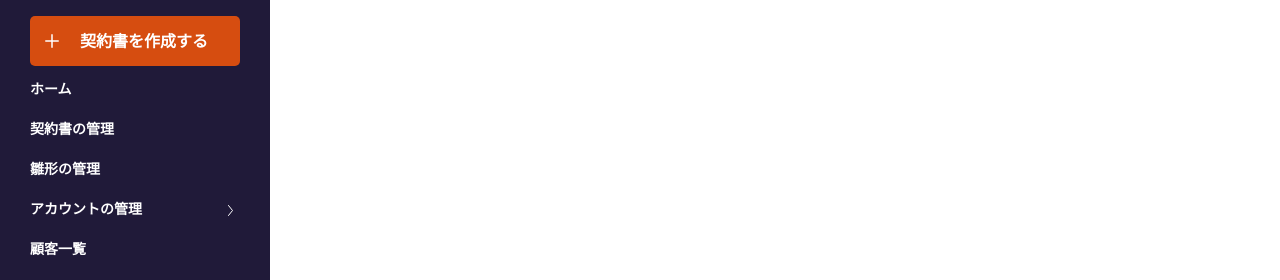
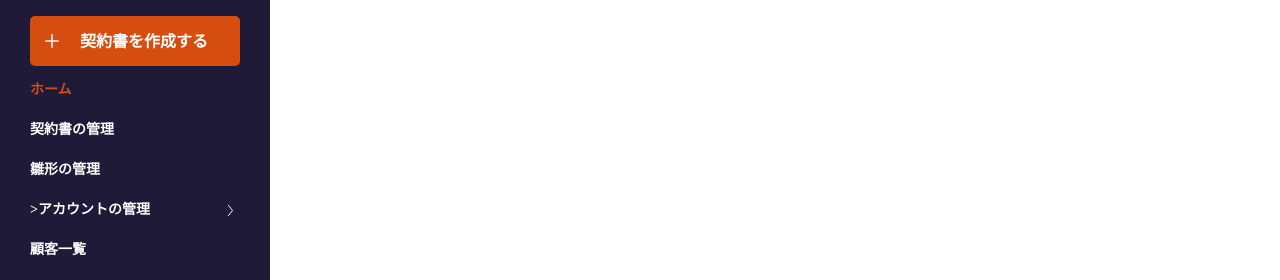
Before and after one commit to CuongPhan99/WebService, a Vue app in the folder frontend/: page / in a window 1280 px wide. Shown: the part 154-434 px from the top of the page. Built offline with nearby package versions, Linux system fonts and the light colour scheme; the HTML template or start-up script is replaced by a standard one.

Commit message:
edit NabSidebar

```diff
--- a/frontend/src/App.vue
+++ b/frontend/src/App.vue
@@ -17,19 +17,16 @@
         </div>
         <div class="nav-wrap">
           <ul id="nav-sidebar">
-            <li><a>ホーム</a></li>
-            <li><a>契約書の管理</a></li>
-            <li><a>雛形の管理</a></li>
-            <li>
+            <li v-for="(item, index) in items" v-bind:key="index">
               <a
                 @click="
-                  subNav(activeNav);
-                  changeTab('company');
-                  changeTabChild('');
+                  index === 3 ? subNav(activeNav) : changeTab();
+                  activeClass(index);
                 "
-                :class="{ active: tabContent === 'company' }"
-                >アカウントの管理
+                :class="{ active: tabActive == index }"
+                >{{ item.name }}
                 <img
+                  v-if="index === 3"
                   v-bind:src="
                     activeNav
                       ? require('./assets/icon-on.png')
@@ -40,28 +37,19 @@
               </a>
               <ul v-show="activeNav" class="subnav">
                 <li
-                  @click="
-                    changeTabChild('accountCompany');
-                    changeTab('company');
-                  "
-                  :class="{ activeChild: tabContentChild === 'accountCompany' }"
+                  v-for="(child, index) in item.childrens"
+                  v-bind:key="index"
+                  @click="activeChildClass(index)"
+                  :class="{ activeChild: tabActiveChild == index }"
                 >
-                  <a>企業の詳細</a>
+                  <router-link to="/accounts/1">
+                  <a>
+                    {{ child.name }}
+                  </a>
+                  </router-link>
+
                 </li>
-                <li><a href="#">メンバー一覧</a></li>
-                <li><a href="#">グループ</a></li>
-                <li><a href="#">請求書</a></li>
               </ul>
-            </li>
-            <li>
-              <a
-                @click="
-                  changeTab('contact');
-                  changeTabChild('');
-                "
-                :class="{ active: tabContent === 'contact' }"
-                >顧客一覧</a
-              >
             </li>
           </ul>
         </div>
@@ -112,8 +100,8 @@
       </div>
       <div class="container">
         <div class="main">
-          <AccountCompany v-if="tabContentChild === 'accountCompany'" />
-          <Contact v-if="tabContent === 'contact'" />
+          <AccountCompany v-if="tabActiveChild === 0" />
+          <Contact v-if="tabActive === 4" />
         </div>
       </div>
     </div>
@@ -133,19 +121,37 @@ export default {
   data() {
     return {
       activeNav: false,
-      tabContent: "",
-      tabContentChild: "",
+      tabActive: "",
+      tabActiveChild: "",
+      items: [
+        { name: "ホーム" },
+        { name: "契約書の管理" },
+        { name: "雛形の管理" },
+        {
+          name: ">アカウントの管理",
+          childrens: [
+            { name: "企業の詳細" },
+            { name: "メンバー一覧" },
+            { name: "グループ" },
+            { name: "請求書" },
+          ],
+        },
+        { name: "顧客一覧" },
+      ],
     };
   },
   methods: {
     subNav() {
       this.activeNav = !this.activeNav;
     },
-    changeTab(tab) {
-      this.tabContent = tab;
+    changeTab() {
+      this.activeNav = false;
     },
-    changeTabChild(tab) {
-      this.tabContentChild = tab;
+    activeClass(index) {
+      this.tabActive = index;
+    },
+    activeChildClass(index) {
+      this.tabActiveChild = index;
     },
   },
 };
```
